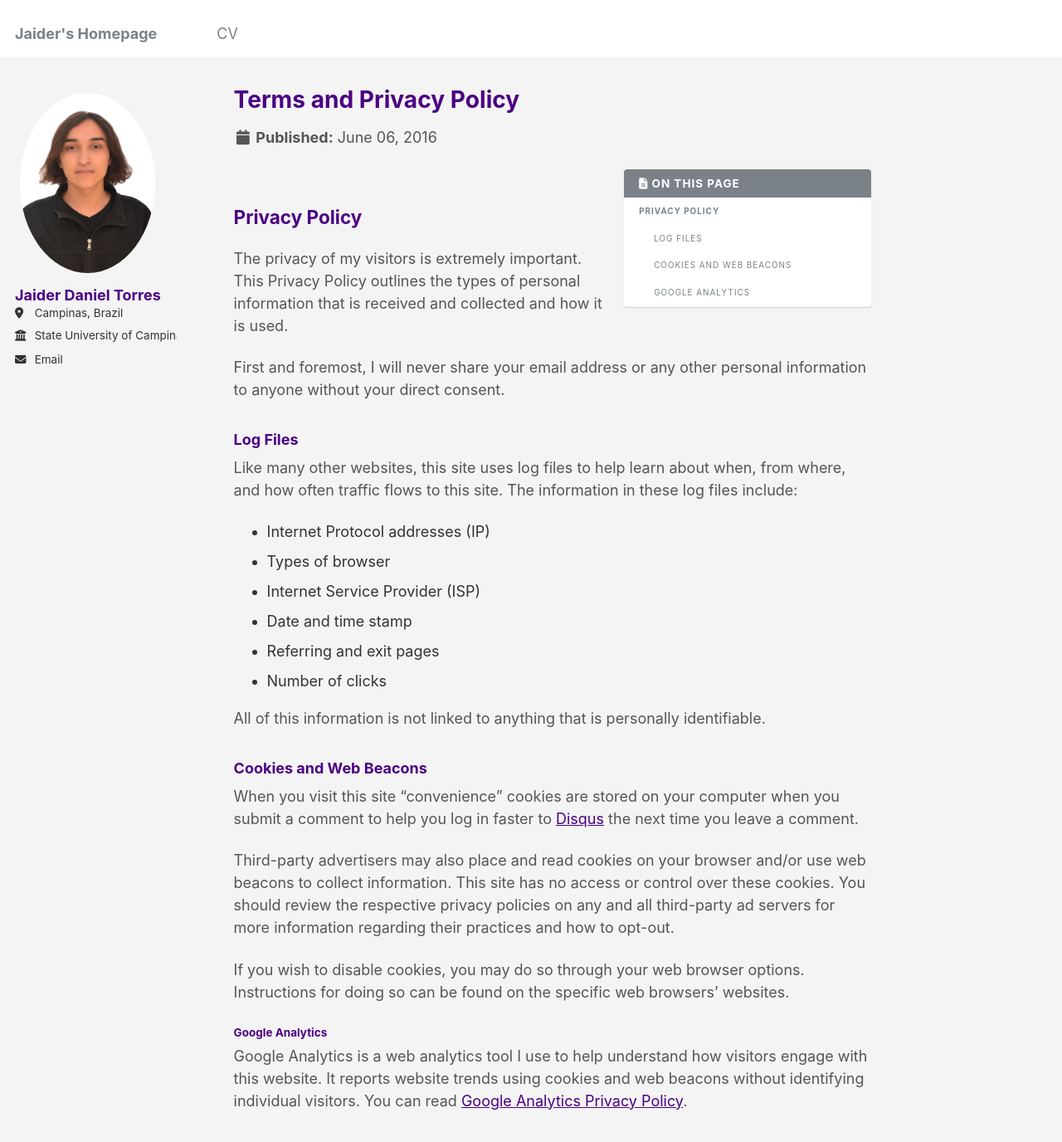
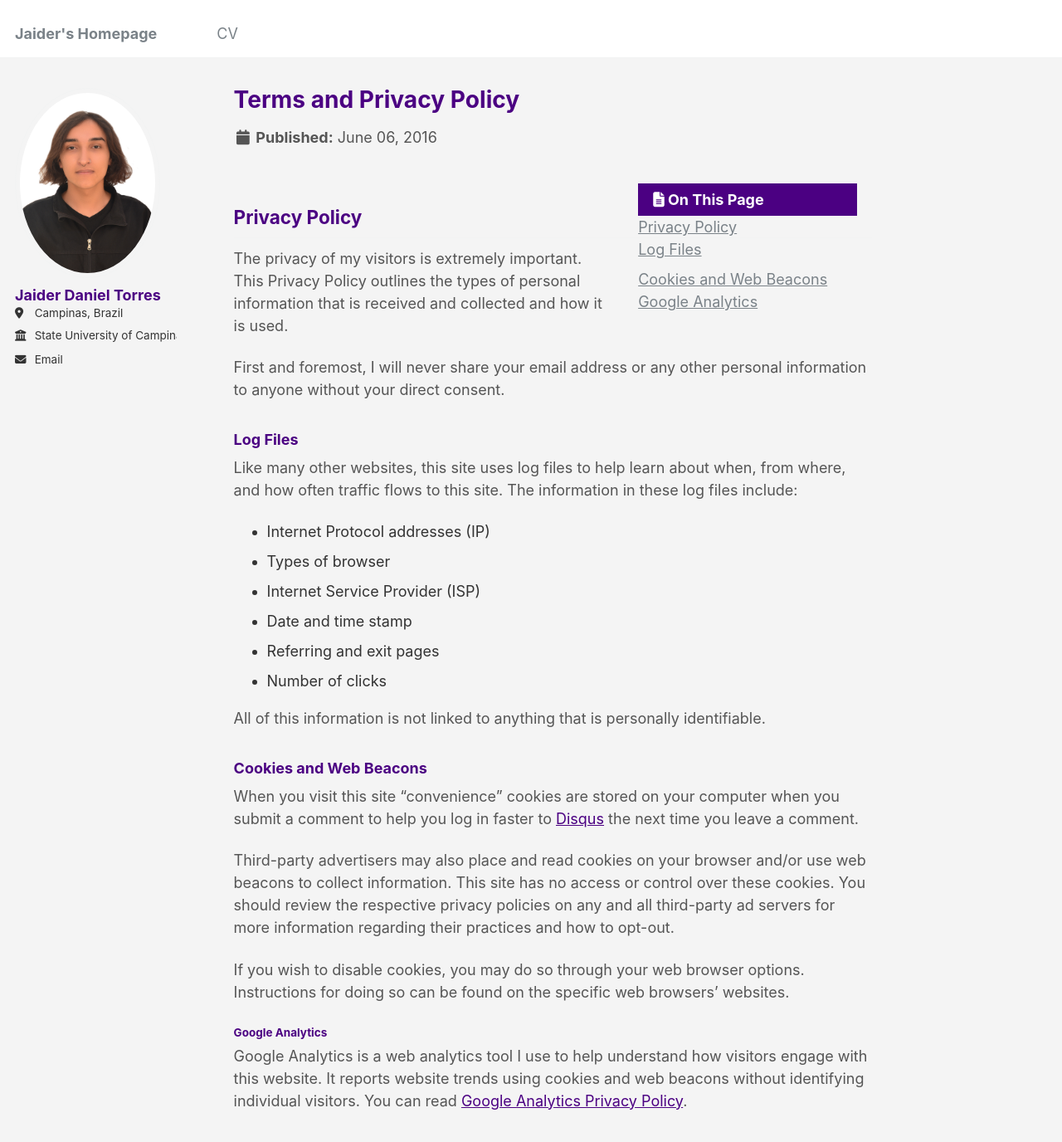
Before and after one commit to jaider-torres/jaider-torres.github.io, a Jekyll site: the page built from _pages/terms.md, in a window 1280 px wide and 1400 px high. Shown: the top 1376 px of the window at 83% size. Built offline with Jekyll 4.4.1, drawn with Linux system fonts in a browser that asks for light colours.

Commit message:
Update _navigation.scss

```diff
--- a/_sass/_navigation.scss
+++ b/_sass/_navigation.scss
@@ -1,4 +1,3 @@
-
 /* ==========================================================================
    NAVIGATION
    ========================================================================== */
@@ -84,17 +83,19 @@
       line-height: 1.5;
       text-align: center;
       text-decoration: none;
-      color: mix(#fff, $gray, 25%);
+      color: #4b0082; /* Updated link color */
+      background: $lighter-gray; /* Background for default state */
       border: 1px solid $light-gray;
       border-radius: 0;
 
       &:hover {
-        color: $link-color-hover;
+        color: #fff; /* Text color on hover */
+        background: #4b0082; /* Background color on hover */
       }
 
       &.current {
         color: #fff;
-        background: $primary-color;
+        background: #4b0082; /* Highlight for current page */
       }
 
       &.disabled {
@@ -137,7 +138,8 @@
     border-radius: $border-radius;
 
     &:hover {
-      color: $link-color-hover;
+      color: #fff; /* Text color on hover */
+      background: #4b0082; /* Background color on hover */
     }
 
     &:first-child {
@@ -197,7 +199,7 @@
     padding: 0 0.5rem;
     border: 0;
     outline: none;
-    background-color: $primary-color;
+    background-color: #4b0082; /* Updated button color */
     color: #fff;
     cursor: pointer;
     z-index: 100;
@@ -235,7 +237,7 @@
         left: 0;
         bottom: 0;
         height: 4px;
-        background: mix(#fff, $primary-color, 50%);
+        background: mix(#fff, #4b0082, 50%); /* Updated underline color */
         width: 100%;
         -webkit-transition: $global-transition;
         transition: $global-transition;
@@ -339,7 +341,7 @@
     padding-right: 0.5em;
     color: #fff;
     font-weight: bold;
-    background: $primary-color;
+    background: #4b0082; /* Updated active background color */
     border-radius: $border-radius;
 
     &:hover {
@@ -354,6 +356,8 @@
   font-family: $sans-serif-narrow;
   font-size: $type-size-5;
   font-weight: bold;
+  background: #4b0082; /* Updated title background color */
+  color: #fff; /* Updated title text color */
 }
 
 .nav__sub-title {
@@ -374,63 +378,29 @@
 
 .toc {
   font-family: $sans-serif-narrow;
-  color: $gray;
-  text-transform: uppercase;
-  letter-spacing: 1px;
-  background-color: #fff;
-  border: 1px solid $border-color;
-  border-radius: $border-radius;
-  box-shadow: $box-shadow;
+  padding: 1rem;
+  font-size: $type-size-5;
 
-  .nav__title {
-    color: #fff;
-    font-size: $type-size-6;
-    background: $primary-color;
-    border-top-left-radius: $border-radius;
-    border-top-right-radius: $border-radius;
-  }
-}
+  ul {
+    list-style-type: none;
+    padding-left: 0;
 
-.toc__menu {
-  margin: 0;
-  padding: 0;
-  width: 100%;
-  list-style: none;
-  font-size: 0.8rem;
+    li {
+      margin-bottom: 0.5rem;
 
-  a {
-    display: block;
-    padding: 0.5rem 1rem;
-    color: $gray;
-    font-size: $type-size-7;
-    font-weight: bold;
-    line-height: 1.5;
-    border-bottom: 1px solid $border-color;
-    text-decoration-line: none !important;
+      &:hover {
+        a {
+          text-decoration: underline;
+        }
+      }
 
-    &:hover {
-      color: #000;
-      background: $lighter-gray;
-    }
-  }
+      a {
+        color: $masthead-link-color;
 
-  > li:last-child {
-    a {
-      border-bottom: none;
-    }
-  }
-
-  li ul > li a {
-    padding-left: 2rem;
-    font-weight: normal;
-  }
-
-  /* hide sub sub links on small screens*/
-  li > ul li {
-    display: none;
-
-    @include breakpoint($medium) {
-      display: block;
+        &:hover {
+          text-decoration: underline;
+        }
+      }
     }
   }
 }
```
